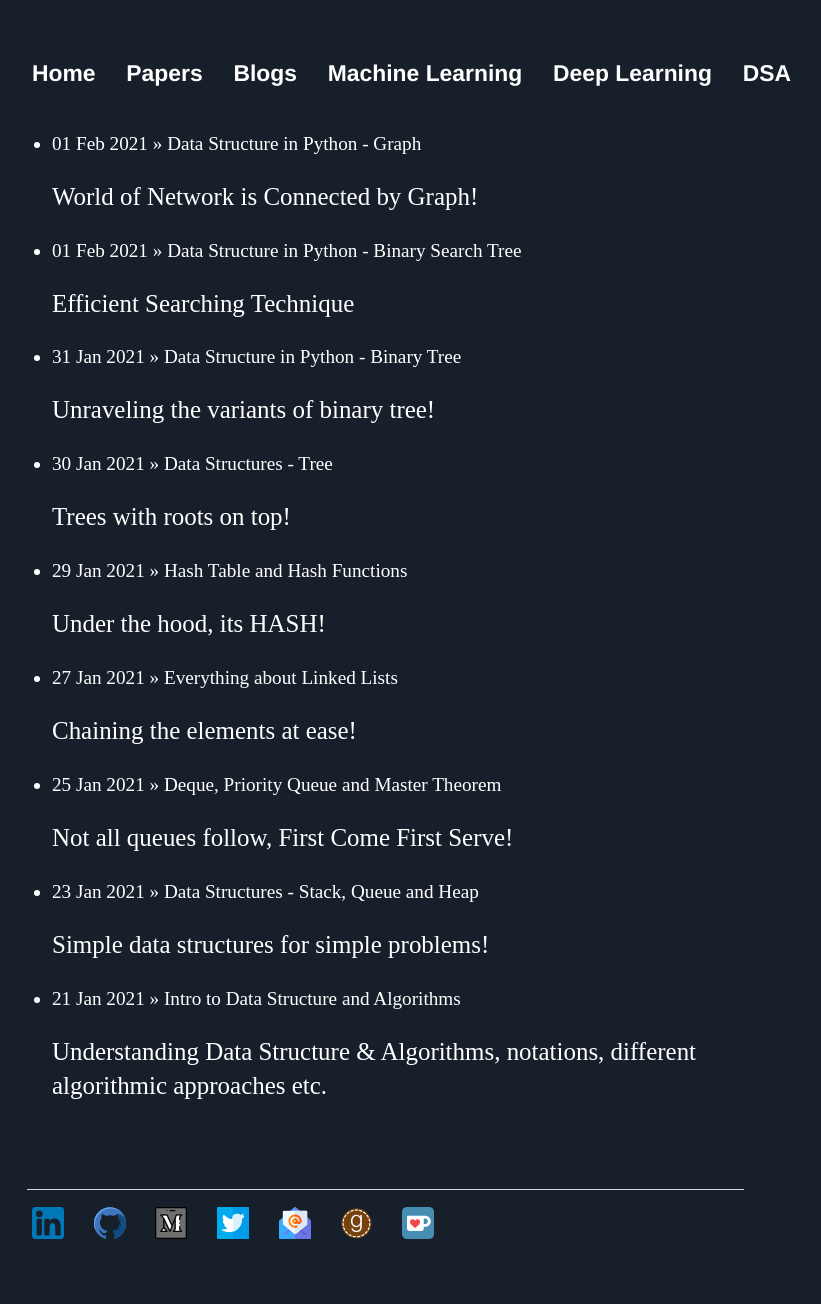
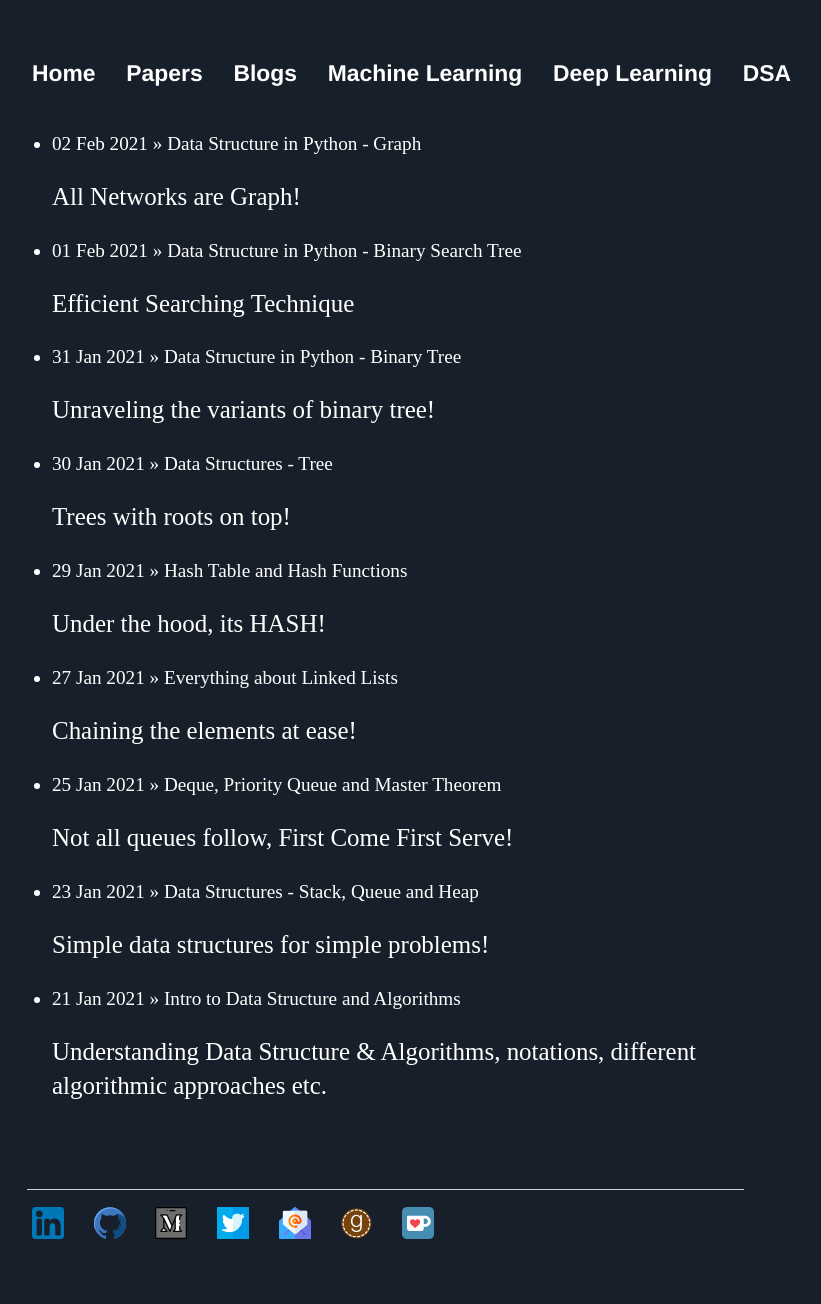
Before and after one commit to Mayurji/mayurji.github.io, a Jekyll site: the page built from data-structure-algorithms/index.html, in a window 1280 px wide. Shown: the whole page, without its empty margins (165-986 px from the left). Built offline with Jekyll 4.4.1, drawn with Linux system fonts in a browser that asks for light colours.

Commit message:
Update 2021-02-02-DSA_10.md

```diff
--- a/_data-structure-algorithms/2021-02-02-DSA_10.md
+++ b/_data-structure-algorithms/2021-02-02-DSA_10.md
@@ -1,8 +1,8 @@
 ---
 layout: data-structure-algorithms
 title: Data Structure in Python - Graph
-description: World of Network is Connected by Graph!
-date:   2021-02-01 13:43:52 +0530
+description: All Networks are Graph!
+date:   2021-02-02 13:43:52 +0530
 ---
 ## Graph Data Structure
 
```
